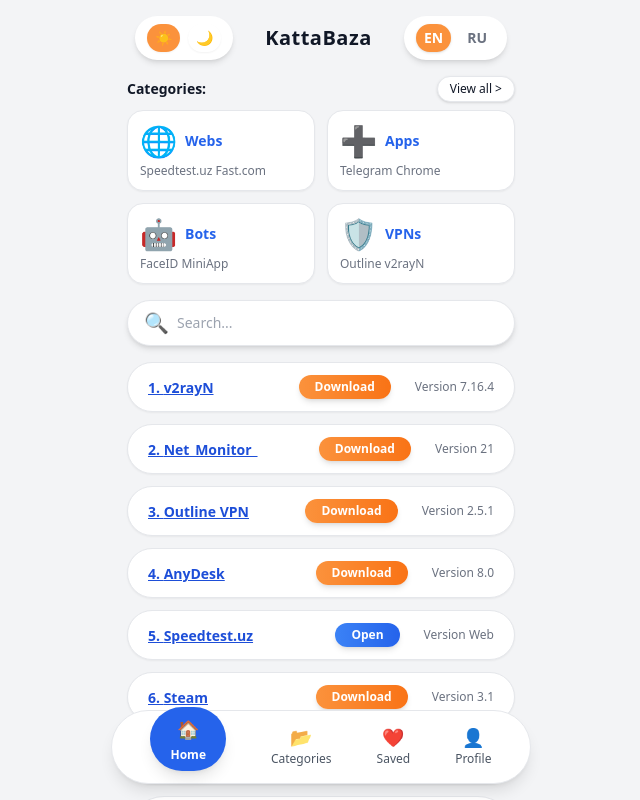
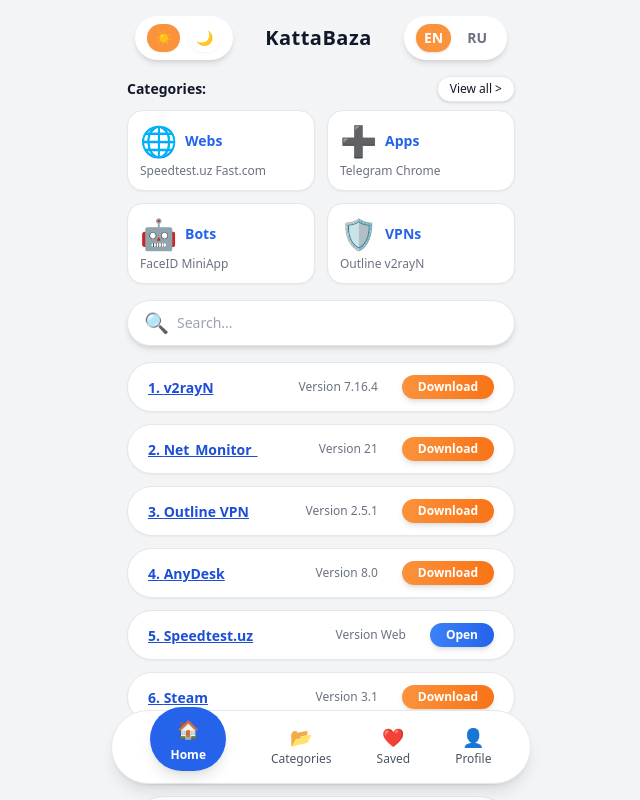
Before and after one commit to BNFayziyev/kattabaza, a React (Vite) app: page / in a window 1280 px wide. Shown: the top 800 px of the page, without its empty margins (319-959 px from the left). Built offline with nearby package versions, Linux system fonts and the light colour scheme.

Commit message:
Add files via upload

```diff
--- a/src/App.jsx
+++ b/src/App.jsx
@@ -215,7 +215,7 @@
         {links.map((item, index) => (
           <div
             key={index}
-            className="bg-white rounded-[999px] shadow-sm border px-5 py-3 flex items-center gap-4"
+            className="bg-white rounded-[999px] shadow-sm border px-5 py-3 flex items-center gap-4 justify-between"
           >
             <div className="flex-1">
               <a
@@ -226,6 +226,12 @@
               </a>
             </div>
 
+            {/* Version — OLDIN TURADI */}
+            <div className="text-xs text-gray-500 whitespace-nowrap mr-2">
+              {t.version} {item.version}
+            </div>
+
+            {/* Download/Open — END TURADI */}
             <button
               onClick={() =>
                 item.type === "download"
@@ -240,10 +246,6 @@
             >
               {item.type === "download" ? t.download : t.open}
             </button>
-
-            <div className="ml-2 text-xs text-gray-500 whitespace-nowrap">
-              {t.version} {item.version}
-            </div>
           </div>
         ))}
       </div>
```
